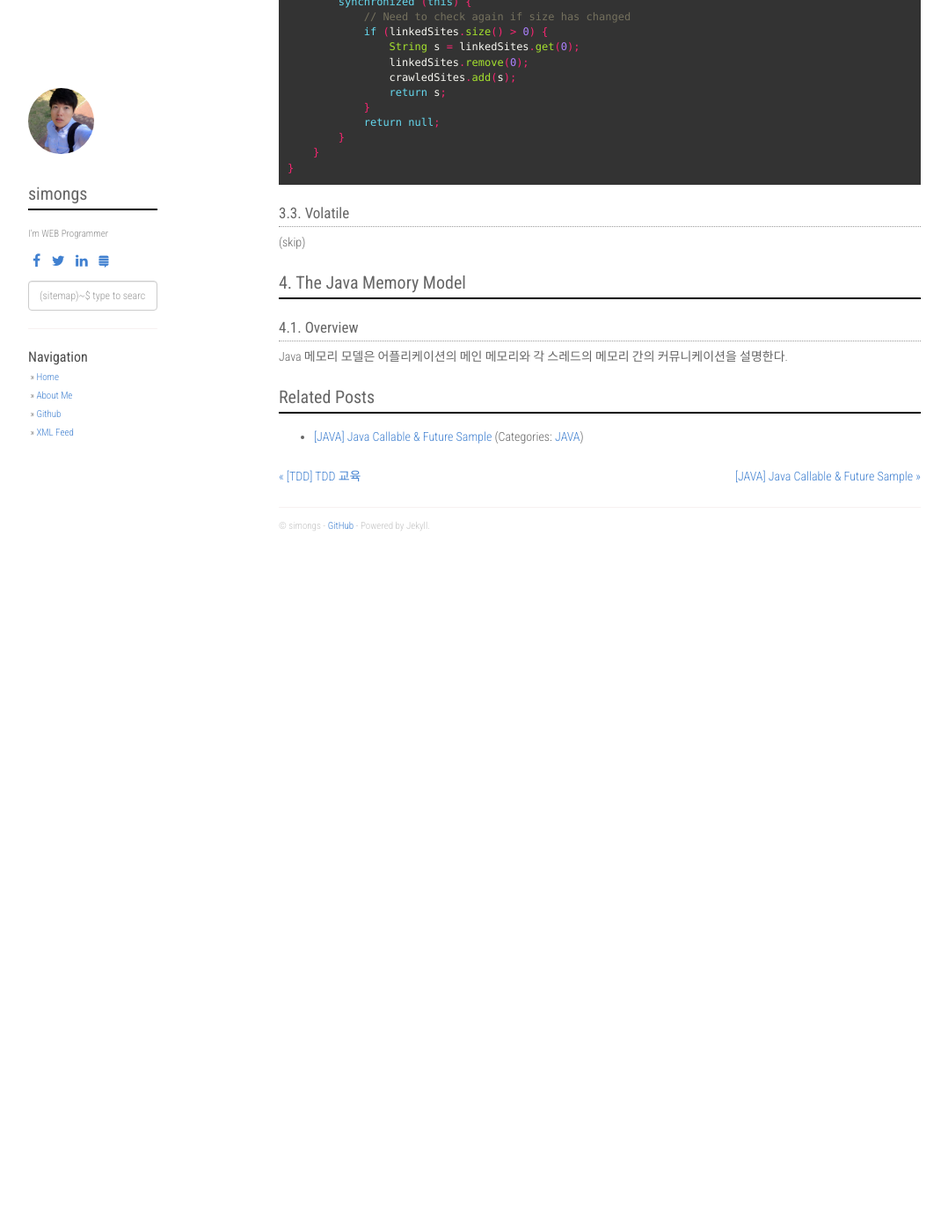
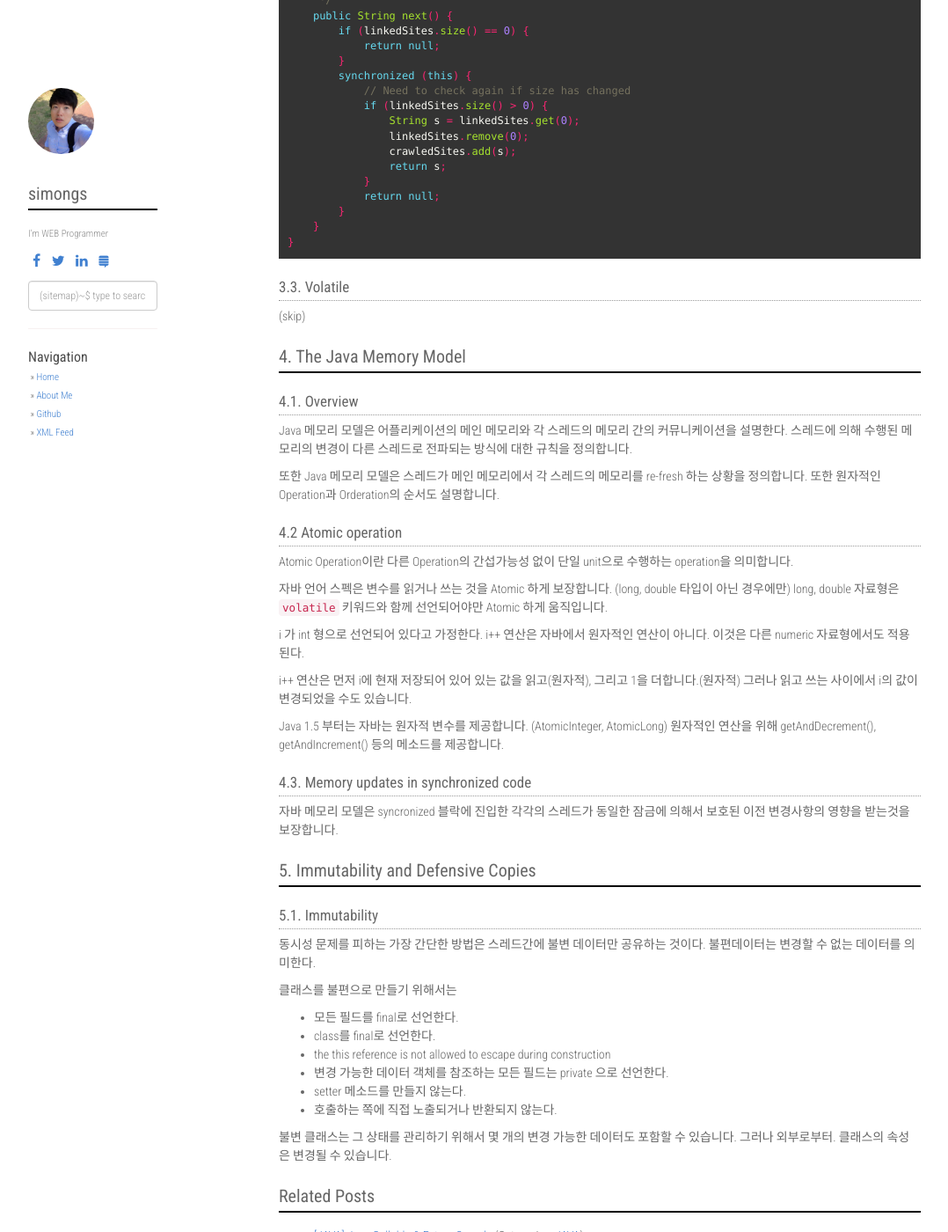
Before and after one commit to simongs/simongs.github.io, a Jekyll site: the page built from _posts/2017-05-24-[JAVA] Java Concurrency (번역글).markdown, in a window 1280 px wide and 1400 px high, scrolled down 2550 px. Shown: the whole window at 88% size, without its empty margins (53-1131 px from the left). Built offline with Jekyll 4.4.1, drawn with Linux system fonts in a browser that asks for light colours; nearby versions of some CDN libraries; comment, search, counter and statistics services are not loaded; before the commit the page ends 3180 px from its top, so only the background shows below that; some of the changed text lies outside the part shown.

Commit message:
업로드

```diff
--- a/_posts/2017-05-24-[JAVA] Java Concurrency (번역글).markdown
+++ b/_posts/2017-05-24-[JAVA] Java Concurrency (번역글).markdown
@@ -135,3 +135,40 @@ public class CrawledSites {
 
 ### 4.1. Overview
 Java 메모리 모델은 어플리케이션의 메인 메모리와 각 스레드의 메모리 간의 커뮤니케이션을 설명한다.
+스레드에 의해 수행된 메모리의 변경이 다른 스레드로 전파되는 방식에 대한 규칙을 정의합니다.
+
+또한 Java 메모리 모델은 스레드가 메인 메모리에서 각 스레드의 메모리를 re-fresh 하는 상황을 정의합니다.
+또한 원자적인 Operation과 Orderation의 순서도 설명합니다.
+
+### 4.2 Atomic operation
+Atomic Operation이란 다른 Operation의 간섭가능성 없이 단일 unit으로 수행하는 operation을 의미합니다.
+
+자바 언어 스펙은 변수를 읽거나 쓰는 것을 Atomic 하게 보장합니다. (long, double 타입이 아닌 경우에만)
+long, double 자료형은 `volatile` 키워드와 함께 선언되어야만 Atomic 하게 움직입니다.
+
+i 가 int 형으로 선언되어 있다고 가정한다.
+i++ 연산은 자바에서 원자적인 연산이 아니다.
+이것은 다른 numeric 자료형에서도 적용된다.
+
+i++ 연산은 먼저 i에 현재 저장되어 있어 있는 값을 읽고(원자적), 그리고 1을 더합니다.(원자적)
+그러나 읽고 쓰는 사이에서 i의 값이 변경되었을 수도 있습니다.
+
+Java 1.5 부터는 자바는 원자적 변수를 제공합니다. (AtomicInteger, AtomicLong) 원자적인 연산을 위해 getAndDecrement(), getAndIncrement() 등의 메소드를 제공합니다.
+
+### 4.3. Memory updates in synchronized code
+자바 메모리 모델은 syncronized 블락에 진입한 각각의 스레드가 동일한 잠금에 의해서 보호된 이전 변경사항의 영향을 받는것을 보장합니다.
+
+## 5. Immutability and Defensive Copies
+### 5.1. Immutability
+
+동시성 문제를 피하는 가장 간단한 방법은 스레드간에 불변 데이터만 공유하는 것이다. 불편데이터는 변경할 수 없는 데이터를 의미한다.
+
+클래스를 불편으로 만들기 위해서는
+ - 모든 필드를 final로 선언한다.
+ - class를 final로 선언한다.
+ - the this reference is not allowed to escape during construction
+ - 변경 가능한 데이터 객체를 참조하는 모든 필드는 private 으로 선언한다.
+ - setter 메소드를 만들지 않는다.
+ - 호출하는 쪽에 직접 노출되거나 반환되지 않는다.
+
+불변 클래스는 그 상태를 관리하기 위해서 몇 개의 변경 가능한 데이터도 포함할 수 있습니다. 그러나 외부로부터. 클래스의 속성은 변경될 수 있습니다.
--- a/_posts/2017-05-31-[STUDY] Elastic Search.markdown
+++ b/_posts/2017-05-31-[STUDY] Elastic Search.markdown
@@ -174,5 +174,10 @@ Doc Value는 디스크 기반은 자료구조이고, 인덱스 생성 시간에
 ### 2. 운영과정에서의 Trouble Shooting
 해당 정보는 SKPlanet의 동영상을 보고 정리하였습니다.
 
+<figure class="video_container">
+  <iframe width="560" height="315" src="https://www.youtube.com/embed/y0fSe5nLeMs" frameborder="0" allowfullscreen></iframe>
+</figure>
+
+
 ## Reference
 - [Parent-Child Relationship Reference DOC](https://www.elastic.co/guide/en/elasticsearch/guide/master/parent-child.html )
```
